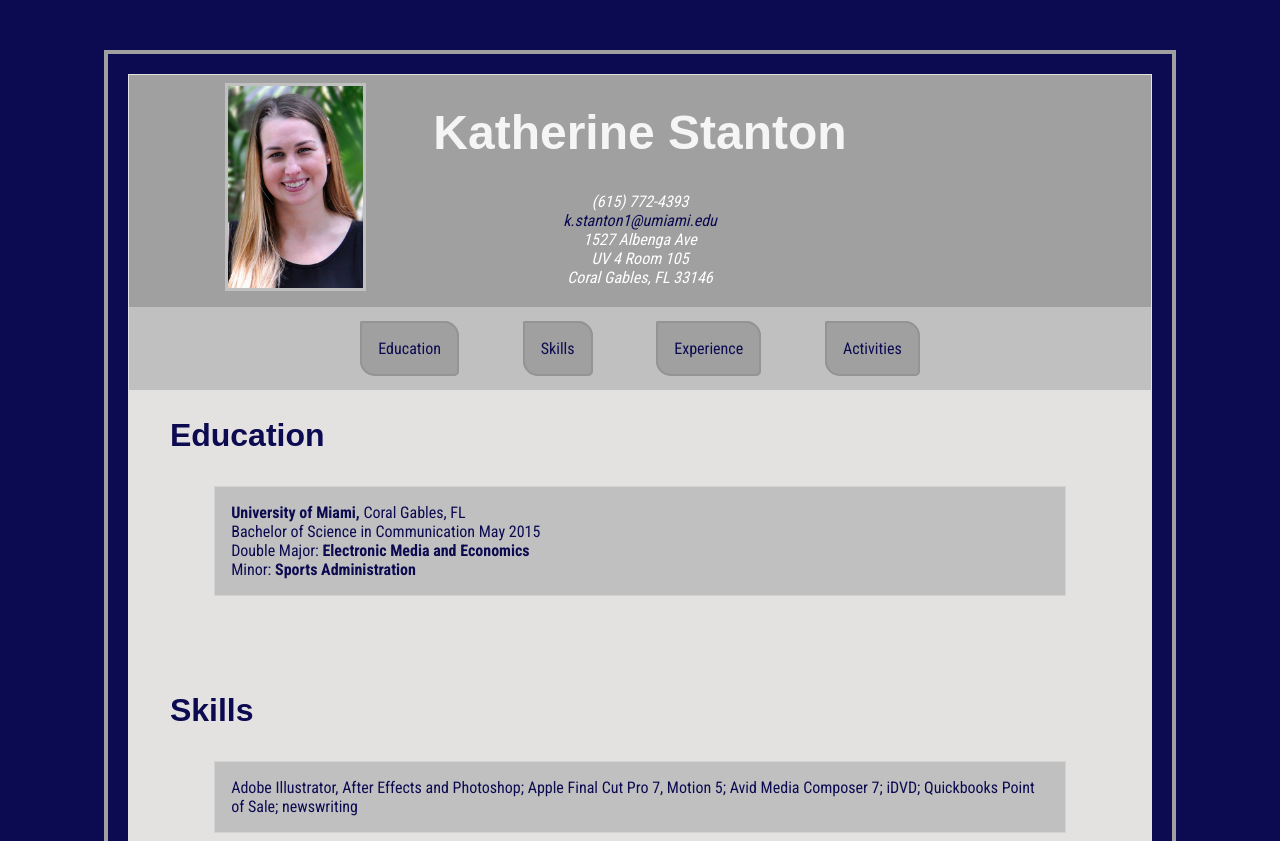
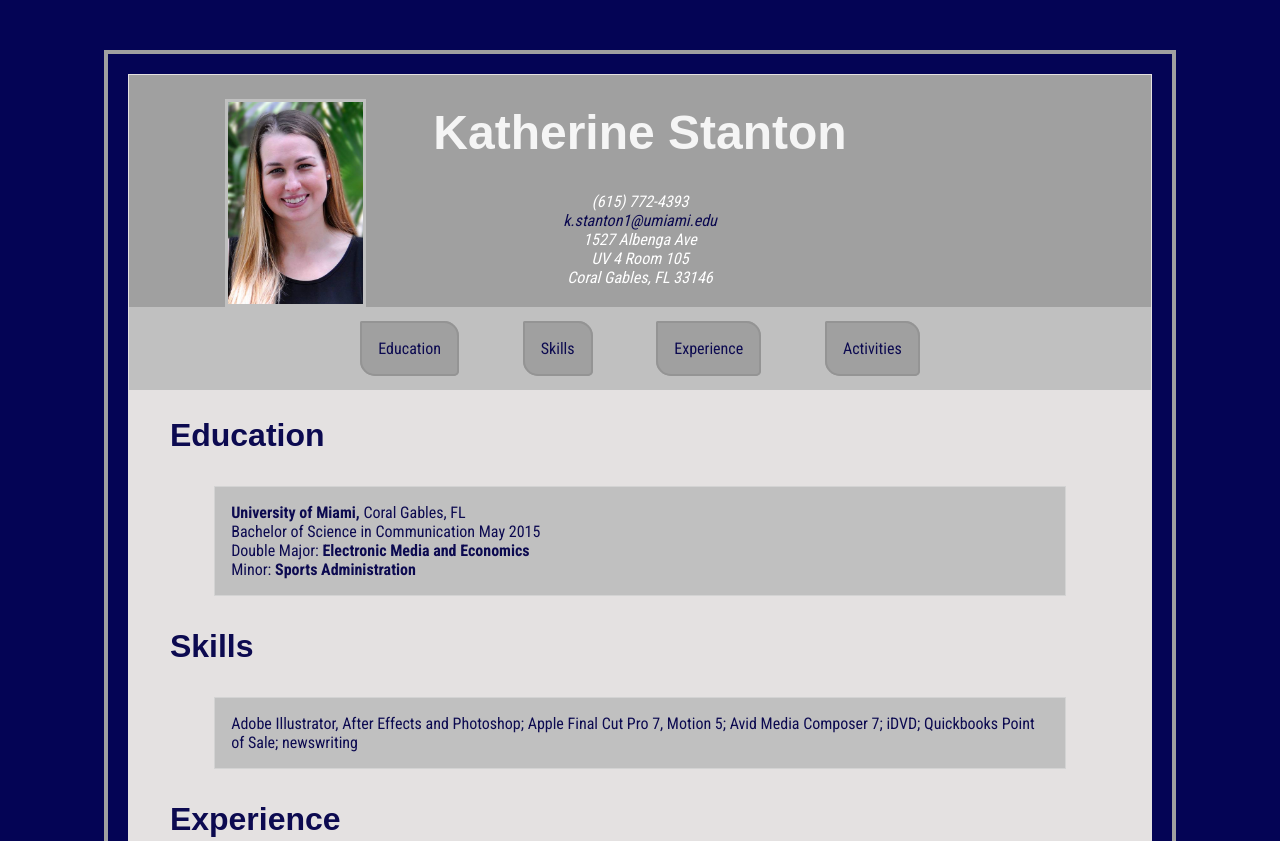
Before and after one commit to kstanton/kstanton.github.io, a plain HTML site: page index.html in a window 1280 px wide. Shown: the top 841 px of the page. Drawn offline with Linux system fonts and the light colour scheme; a web font is replaced by a local one.

Commit message:
resume 8

```diff
--- a/stylesheet2.css
+++ b/stylesheet2.css
@@ -6,7 +6,7 @@
 	max-width: 80%;
 	font-family: 'Roboto Condensed', sans-serif;
 	border: 4px solid #A0A0A0;
-	background-color: #0C0A50;
+	background-color: #040455;
 	padding: 20px;
 	color: #f5f5f5;
 }
@@ -38,7 +38,7 @@
 	width: 135px;
 	height: auto;
 	position: absolute;
-	top: .5em;
+	top: 1.5em;
 	left: 6em;
 }
 
```
Also changed, not shown: index.html (+1 -2 lines).
